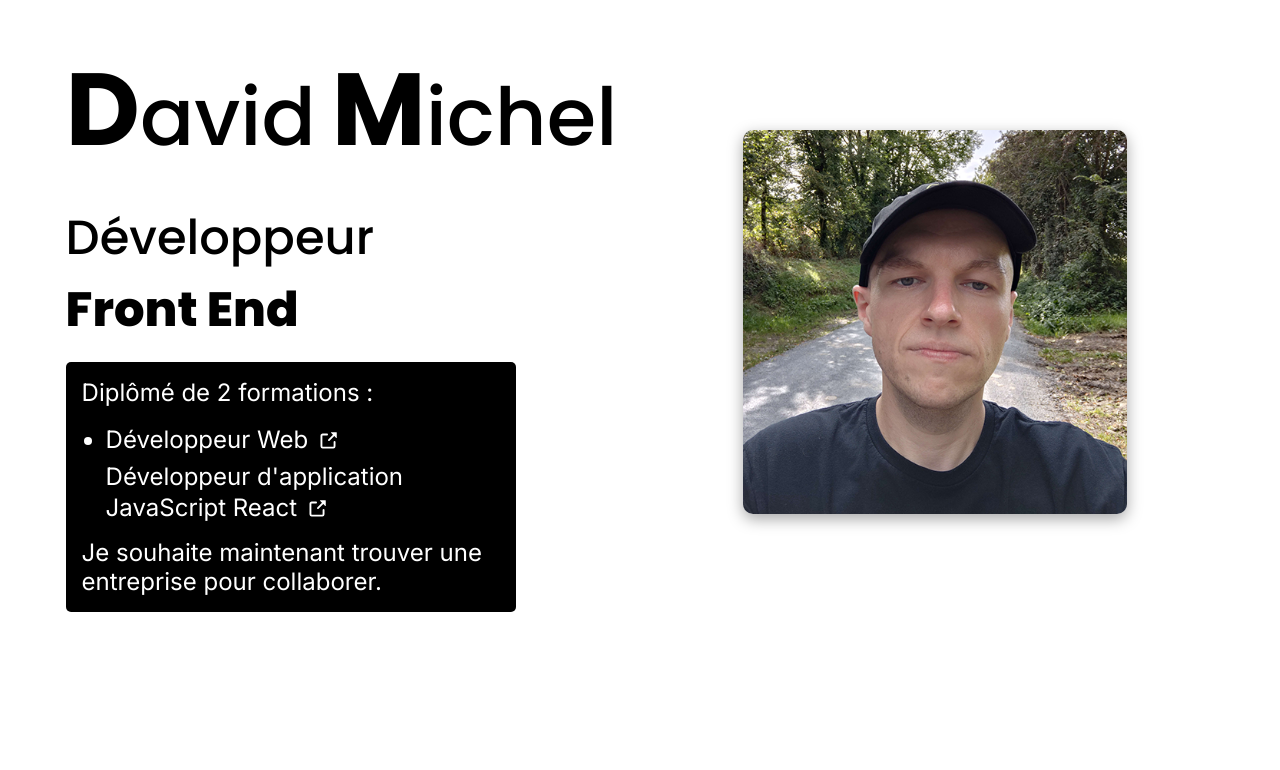
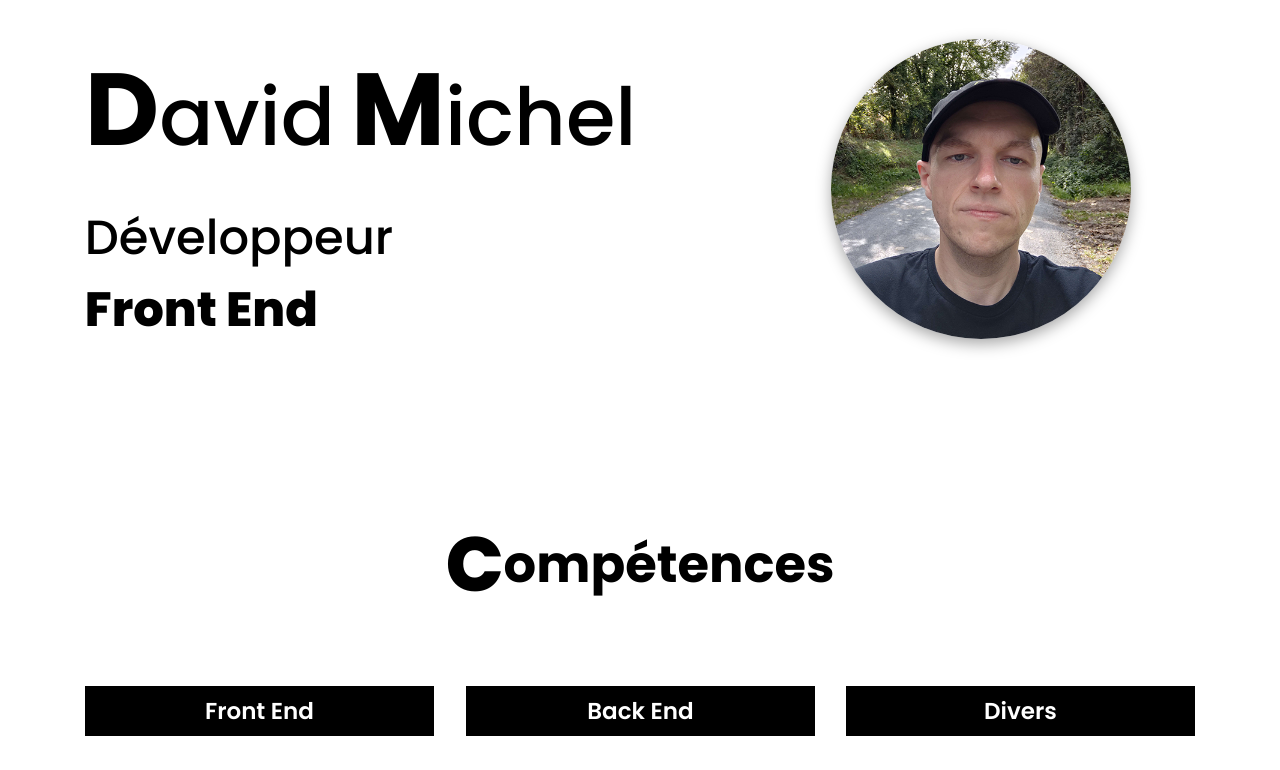
Before and after one commit to david-mi/portfolio, a Next.js app: page / in a window 1280 px wide. Shown: the top 770 px of the page. Built offline with nearby package versions, Linux system fonts and the light colour scheme.

Commit message:
refacto: rework presentation

```diff
--- a/app/components/Presentation/Presentation.tsx
+++ b/app/components/Presentation/Presentation.tsx
@@ -1,8 +1,6 @@
 import Image from "next/image";
 import picture from "@/public/david-picture.png"
-import Link from "next/link";
 import styles from "./presentation.module.css";
-import ExternalLink from "../icons/ExternalLink";
 
 function Presentation() {
   return (
@@ -21,37 +19,6 @@ function Presentation() {
         className={styles.picture}
         priority
       />
-      <article className={styles.description}>
-        <span>Diplômé de 2 formations :</span>
-        <ul>
-          <li>
-            <span>Développeur Web</span>
-            <Link
-              href="https://openclassrooms.com/fr/paths/717-developpeur-web"
-              target="_blank"
-              aria-label="Visiter la page de formation Développeur Web"
-              title="Visiter la page de formation Développeur Web"
-            >
-              <ExternalLink className={styles.svg} />
-            </Link>
-          </li>
-          <li>
-            <span>Développeur d'application</span>
-            <span>
-              JavaScript React
-              <Link
-                href="https://openclassrooms.com/fr/paths/877-developpeur-dapplication-javascript-react"
-                target="_blank"
-                aria-label="Visiter la page de formation Développeur d'application JavaScript React"
-                title="Visiter la page de formation Développeur d'application JavaScript React"
-              >
-                <ExternalLink className={styles.svg} />
-              </Link>
-            </span>
-          </li>
-        </ul>
-        Je souhaite maintenant trouver une entreprise pour collaborer.
-      </article>
     </section>
   );
 }
--- a/app/components/Presentation/presentation.module.css
+++ b/app/components/Presentation/presentation.module.css
@@ -1,39 +1,43 @@
 .presentation {
   display: grid;
-  grid-template-columns: 1fr 1fr;
-  grid-template-rows: auto auto 1fr;
+  grid-template-columns: auto 1fr auto;
+  grid-template-rows: repeat(2, auto);
   row-gap: calc(var(--gap) / 2);
-  column-gap: 2rem;
+  column-gap: calc(var(--gap) * 2);
+  justify-content: space-between;
+  align-items: center;
   grid-template-areas:
     "name picture"
-    "job  picture"
-    "description picture";
+    "job  picture";
 
   @media (width < 650px) {
-    max-width: 450px;
-    margin-inline: auto;
-    display: flex;
-    flex-direction: column;
-    gap: calc(var(--gap) / 2);
+    grid-template-columns: repeat(2, auto);
+    grid-template-areas:
+      "name name"
+      "job  picture";
+    column-gap: calc(var(--gap));
   }
 
   & .name {
+    grid-area: name;
+    display: flex;
+    gap: calc(var(--gap) / 2);
+    align-items: flex-start;
+    font-weight: 500;
+    font-size: clamp(2.5rem, 7vw, 5rem);
+
+    @media (width < 650px) {
+      font-weight: 600;
+    }
 
     & span::first-letter {
       font-size: clamp(3.4rem, 8vw, 7rem);
       font-weight: 700;
 
       @media (width < 650px) {
-        font-weight: 600;
+        font-weight: 700;
       }
     }
-
-    grid-area: name;
-    display: flex;
-    gap: calc(var(--gap) / 2);
-    align-items: flex-start;
-    font-weight: 500;
-    font-size: clamp(2.5rem, 7vw, 5rem);
   }
 
   & .job {
@@ -53,83 +57,21 @@
     & span:nth-child(2) {
       font-weight: 800;
     }
-
-    @media (width < 650px) {
-      flex-direction: column;
-      align-items: end;
-      gap: 0.5rem;
-    }
-  }
-
-  & .description {
-    grid-area: description;
-    background-color: rgba(223, 223, 223, 0.24);
-    padding: 1rem;
-    max-width: 450px;
-    font-size: clamp(1.2rem, 2vw, 1.5rem);
-    background-color: black;
-    color: white;
-    border-radius: 5px;
-    display: flex;
-    flex-direction: column;
-    --gap-column: 1rem;
-    gap: var(--gap-column);
-
-    & ul {
-      margin-left: 1.5rem;
-      display: flex;
-      flex-direction: column;
-      gap: calc(var(--gap-column) / 2);
-    }
-
-    & li:nth-child(2) {
-      display: flex;
-      flex-direction: column;
-    }
-
-    & a {
-      display: inline-block;
-      position: relative;
-      top: 3px;
-      text-decoration: none;
-      color: white;
-      aspect-ratio: 1/1;
-      height: clamp(30px, 40px - 2vw, 40px);
-      width: clamp(30px, 40px - 2vw, 40px);
-      display: inline-flex;
-      align-items: center;
-      justify-content: center;
-      margin-inline: 0.2em;
-    }
-
-    & .svg {
-      position: relative;
-      z-index: 1;
-      height: clamp(20px, 30px - 2vw, 30px);
-      width: clamp(20px, 30px - 2vw, 30px);
-    }
   }
 
   & .picture {
     grid-area: picture;
     align-self: center;
-    max-width: 400px;
-    max-height: 400px;
-    width: 100%;
-    height: 100%;
-    width: clamp(250px, 30vw, 400px);
-    height: clamp(250px, 30vw, 400px);
-    border-radius: 10px;
+    justify-self: flex-end;
+    --max-size: 300px;
+    --min-size: 80px;
+    max-width: var(--max-size);
+    max-height: var(--max-size);
+    width: clamp(var(--min-size), 25vw, var(--max-size));
+    height: clamp(var(--min-size), 25vw, var(--max-size));
+    border-radius: 50%;
     object-fit: cover;
     object-position: 40% 70%;
     box-shadow: rgba(0, 0, 0, 0.35) 0px 5px 15px;
-    justify-self: center;
-
-    @media (width < 650px) {
-      max-width: none;
-      max-height: none;
-      width: 100%;
-      height: auto;
-    }
   }
 }
--- a/app/components/Skills/skills.module.css
+++ b/app/components/Skills/skills.module.css
@@ -9,7 +9,7 @@
       display: flex;
       margin-inline: auto;
       flex-direction: column;
-      max-width: 450px;
+      /* max-width: 450px; */
     }
   }
 }
--- a/app/globals.css
+++ b/app/globals.css
@@ -11,7 +11,7 @@
 
 body {
   font-family: var(--font-inter);
-  padding-inline: clamp(5px, 2vw, 2rem);
+  padding-inline: clamp(5px, 3.5vw, 4rem);
   padding-block: 2rem;
 }
 
```
